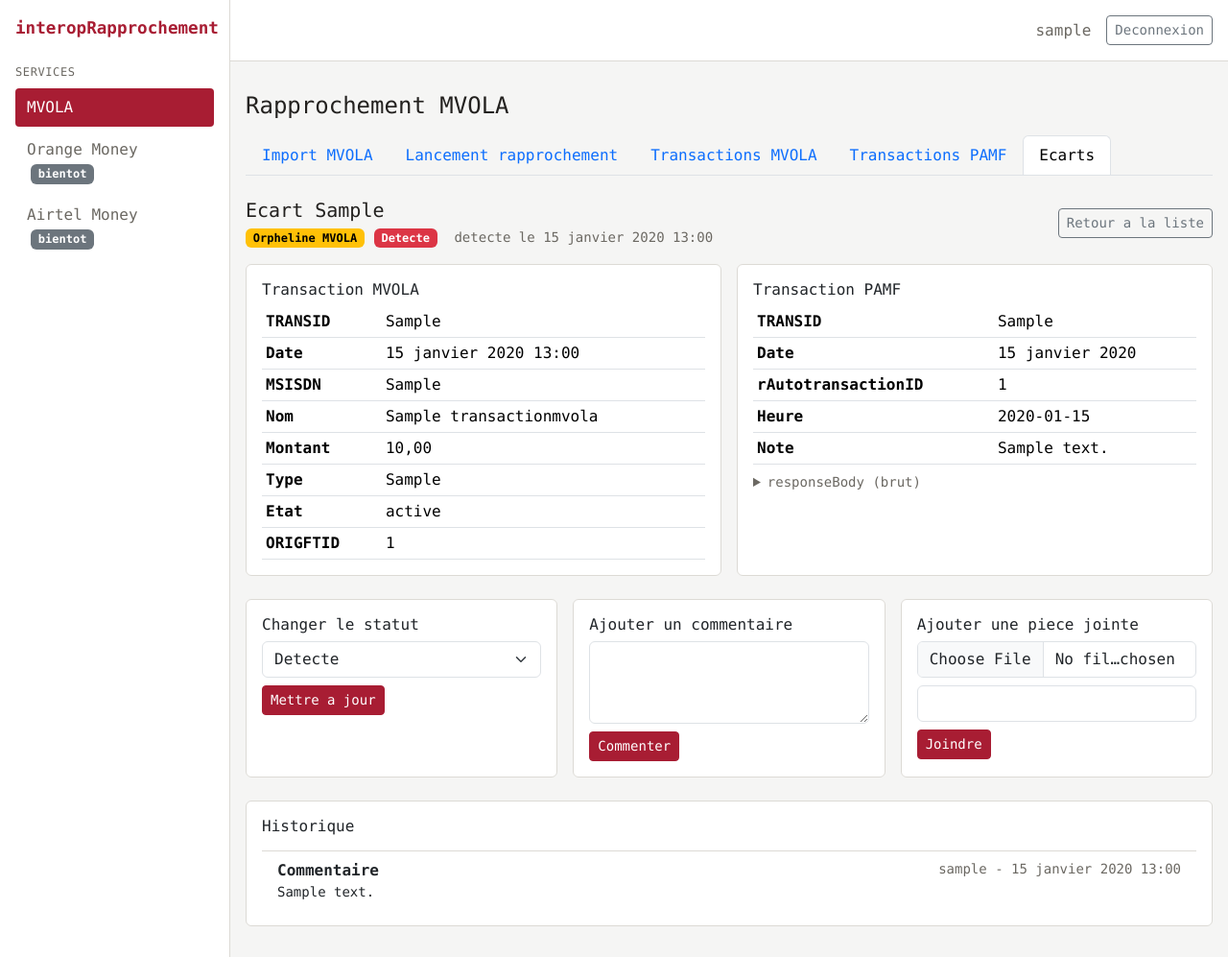
After one commit to minonjanandraina/interopRapprochement, a Django app: page /ecarts/mvola/ecarts/1/ in a window 1280 px wide. The commit adds this page. Shown: the whole page at 96% size. Run offline with Django 5.2, Linux system fonts and the light colour scheme; a user stored in the database is signed in; tables that the repository leaves empty hold one stand-in row (values such as "Sample post").

Commit message:
Sprint 4: traitement des ecarts et regularisation
- Detail d'un ecart (ecarts:detail) : transaction MVOLA vs PAMF cote a cote,
  responseBody affiche (repliable) cote PAMF, lien "Details" depuis la liste
- Actions de traitement : changer le statut (DETECTE/EN_COURS/REGULARISE),
  ajouter un commentaire, joindre une piece jointe (FileField)
- Nouveau modele EcartHistorique (qui/quand/quelle action) : une entree par
  action, timeline affichee sur l'ecran de detail ; un changement de statut
  vers la meme valeur ne cree pas d'entree
- Dette Sprint 1 corrigee : les tests qui uploadent un fichier ecrivaient
  reellement sous media/ et polluaient le dev au fil des executions
  (182 fichiers de test accumules, nettoyes) - ajout d'un TEST_RUNNER
  (config.test_runner.TempMediaTestRunner) qui redirige MEDIA_ROOT vers un
  dossier temporaire pendant les tests
- 5 nouveaux tests (detail, commentaire, changement de statut idempotent,
  piece jointe) ; 27/27 tests OK. Valide sur un ecart reel du 2026-09-07
- CLAUDE.md : Sprint 4 marque termine

Co-Authored-By: Claude Sonnet 5 <noreply@anthropic.com>
Claude-Session: https://claude.ai/code/session_012JGHrZo1j5vJiApxYKaMow

```diff
--- a/config/settings.py
+++ b/config/settings.py
@@ -130,6 +130,8 @@ MEDIA_ROOT = BASE_DIR / 'media'
 
 DEFAULT_AUTO_FIELD = 'django.db.models.BigAutoField'
 
+TEST_RUNNER = 'config.test_runner.TempMediaTestRunner'
+
 
 # Email (notifications - cf. CLAUDE.md section "Serveur mail")
 # Serveur SMTP interne PAMF, sans authentification ni TLS.
--- a/ecarts/forms.py
+++ b/ecarts/forms.py
@@ -14,3 +14,28 @@ class FiltreEcartForm(forms.Form):
                                     widget=forms.Select(attrs={'class': 'form-select form-select-sm'}))
     statut = forms.ChoiceField(required=False, label='Statut', choices=[('', 'Tous')] + Ecart.Statut.choices,
                                 widget=forms.Select(attrs={'class': 'form-select form-select-sm'}))
+
+
+class CommentaireForm(forms.Form):
+    texte = forms.CharField(
+        label='Commentaire',
+        widget=forms.Textarea(attrs={'class': 'form-control', 'rows': 3}),
+    )
+
+
+class ChangerStatutForm(forms.Form):
+    nouveau_statut = forms.ChoiceField(
+        label='Nouveau statut', choices=Ecart.Statut.choices,
+        widget=forms.Select(attrs={'class': 'form-select'}),
+    )
+
+
+class PieceJointeForm(forms.Form):
+    fichier = forms.FileField(
+        label='Piece jointe',
+        widget=forms.ClearableFileInput(attrs={'class': 'form-control'}),
+    )
+    commentaire = forms.CharField(
+        required=False, label='Commentaire (optionnel)',
+        widget=forms.TextInput(attrs={'class': 'form-control'}),
+    )
--- /dev/null
+++ b/ecarts/templates/ecarts/detail.html
@@ -0,0 +1,130 @@
+{% extends "base.html" %}
+
+{% block title %}Ecart {{ ecart.transid_mvola }} - interopRapprochement{% endblock %}
+
+{% block content %}
+<h1 class="h4 mb-3">Rapprochement MVOLA</h1>
+{% include "transactions/_mvola_tabs.html" %}
+
+<div class="d-flex justify-content-between align-items-center mb-3">
+    <div>
+        <h2 class="h5 mb-1">Ecart {{ ecart.transid_mvola }}</h2>
+        <span class="badge {% if ecart.type_ecart == 'ORPHELINE_MVOLA' %}text-bg-warning{% else %}text-bg-info{% endif %}">
+            {{ ecart.get_type_ecart_display }}
+        </span>
+        <span class="badge {% if ecart.statut == 'REGULARISE' %}text-bg-success{% elif ecart.statut == 'EN_COURS' %}text-bg-secondary{% else %}text-bg-danger{% endif %}">
+            {{ ecart.get_statut_display }}
+        </span>
+        <span class="text-muted-debian small ms-2">detecte le {{ ecart.detecte_le }}</span>
+    </div>
+    <a href="{% url 'ecarts:mvola_liste' %}" class="btn btn-outline-secondary btn-sm">Retour a la liste</a>
+</div>
+
+<div class="row g-3 mb-4">
+    <div class="col-md-6">
+        <div class="card p-3 h-100">
+            <h3 class="h6">Transaction MVOLA</h3>
+            {% if transaction_mvola %}
+            <table class="table table-sm mb-0">
+                <tbody>
+                    <tr><th>TRANSID</th><td>{{ transaction_mvola.transid_mvola }}</td></tr>
+                    <tr><th>Date</th><td>{{ transaction_mvola.date_trans }}</td></tr>
+                    <tr><th>MSISDN</th><td>{{ transaction_mvola.msisdn }}</td></tr>
+                    <tr><th>Nom</th><td>{{ transaction_mvola.nom }}</td></tr>
+                    <tr><th>Montant</th><td>{{ transaction_mvola.amount }}</td></tr>
+                    <tr><th>Type</th><td>{{ transaction_mvola.type_operation }}</td></tr>
+                    <tr><th>Etat</th><td>{{ transaction_mvola.state }}</td></tr>
+                    <tr><th>ORIGFTID</th><td>{{ transaction_mvola.origftid }}</td></tr>
+                </tbody>
+            </table>
+            {% else %}
+            <p class="text-muted-debian mb-0">Aucune transaction MVOLA (orpheline PAMF).</p>
+            {% endif %}
+        </div>
+    </div>
+    <div class="col-md-6">
+        <div class="card p-3 h-100">
+            <h3 class="h6">Transaction PAMF</h3>
+            {% if transaction_pamf %}
+            <table class="table table-sm mb-2">
+                <tbody>
+                    <tr><th>TRANSID</th><td>{{ transaction_pamf.transid_mvola }}</td></tr>
+                    <tr><th>Date</th><td>{{ transaction_pamf.posting_date }}</td></tr>
+                    <tr><th>rAutotransactionID</th><td>{{ transaction_pamf.r_autotransaction_id }}</td></tr>
+                    <tr><th>Heure</th><td>{{ transaction_pamf.time }}</td></tr>
+                    <tr><th>Note</th><td>{{ transaction_pamf.note }}</td></tr>
+                </tbody>
+            </table>
+            <details>
+                <summary class="small text-muted-debian" style="cursor: pointer;">responseBody (brut)</summary>
+                <pre class="small border rounded p-2 mt-2" style="white-space: pre-wrap;">{{ transaction_pamf.response_body }}</pre>
+            </details>
+            {% else %}
+            <p class="text-muted-debian mb-0">Aucune transaction PAMF (orpheline MVOLA).</p>
+            {% endif %}
+        </div>
+    </div>
+</div>
+
+<div class="row g-3 mb-4">
+    <div class="col-md-4">
+        <div class="card p-3 h-100">
+            <h3 class="h6">Changer le statut</h3>
+            <form method="post" action="{% url 'ecarts:changer_statut' ecart.pk %}">
+                {% csrf_token %}
+                {{ statut_form.nouveau_statut }}
+                <button type="submit" class="btn btn-debian btn-sm mt-2">Mettre a jour</button>
+            </form>
+        </div>
+    </div>
+    <div class="col-md-4">
+        <div class="card p-3 h-100">
+            <h3 class="h6">Ajouter un commentaire</h3>
+            <form method="post" action="{% url 'ecarts:ajouter_commentaire' ecart.pk %}">
+                {% csrf_token %}
+                {{ commentaire_form.texte }}
+                <button type="submit" class="btn btn-debian btn-sm mt-2">Commenter</button>
+            </form>
+        </div>
+    </div>
+    <div class="col-md-4">
+        <div class="card p-3 h-100">
+            <h3 class="h6">Ajouter une piece jointe</h3>
+            <form method="post" enctype="multipart/form-data" action="{% url 'ecarts:ajouter_piece_jointe' ecart.pk %}">
+                {% csrf_token %}
+                <div class="mb-2">{{ piece_jointe_form.fichier }}</div>
+                {{ piece_jointe_form.commentaire }}
+                <button type="submit" class="btn btn-debian btn-sm mt-2">Joindre</button>
+            </form>
+        </div>
+    </div>
+</div>
+
+<div class="card p-3">
+    <h3 class="h6 mb-3">Historique</h3>
+    {% if historique %}
+    <ul class="list-group list-group-flush">
+        {% for h in historique %}
+        <li class="list-group-item">
+            <div class="d-flex justify-content-between">
+                <strong>{{ h.get_action_display }}</strong>
+                <span class="text-muted-debian small">{{ h.auteur|default:"utilisateur supprime" }} - {{ h.horodatage }}</span>
+            </div>
+            {% if h.action == 'CHANGEMENT_STATUT' %}
+            <div class="small">{{ h.ancien_statut }} -> {{ h.nouveau_statut }}</div>
+            {% elif h.action == 'COMMENTAIRE' %}
+            <div class="small">{{ h.commentaire }}</div>
+            {% elif h.action == 'PIECE_JOINTE' %}
+            <div class="small">
+                <a href="{{ h.fichier.url }}" target="_blank" rel="noopener">{{ h.fichier.name }}</a>
+                {% if h.commentaire %} - {{ h.commentaire }}{% endif %}
+            </div>
+            {% endif %}
+        </li>
+        {% endfor %}
+    </ul>
+    {% else %}
+    <p class="text-muted-debian mb-0">Aucune action enregistree pour le moment.</p>
+    {% endif %}
+</div>
+{% endblock %}
--- a/ecarts/templates/ecarts/partials/liste_table.html
+++ b/ecarts/templates/ecarts/partials/liste_table.html
@@ -1,7 +1,7 @@
 <div class="table-responsive">
     <table class="table table-sm table-striped">
         <thead>
-            <tr><th>TRANSID</th><th>Date</th><th>Type</th><th>Statut</th><th>Detecte le</th></tr>
+            <tr><th>TRANSID</th><th>Date</th><th>Type</th><th>Statut</th><th>Detecte le</th><th></th></tr>
         </thead>
         <tbody>
             {% for e in page_obj %}
@@ -19,9 +19,10 @@
                     </span>
                 </td>
                 <td>{{ e.detecte_le }}</td>
+                <td><a href="{% url 'ecarts:detail' e.pk %}" class="btn btn-sm btn-outline-secondary">Details</a></td>
             </tr>
             {% empty %}
-            <tr><td colspan="5" class="text-muted-debian">Aucun ecart.</td></tr>
+            <tr><td colspan="6" class="text-muted-debian">Aucun ecart.</td></tr>
             {% endfor %}
         </tbody>
     </table>
--- a/ecarts/urls.py
+++ b/ecarts/urls.py
@@ -6,4 +6,8 @@ app_name = 'ecarts'
 
 urlpatterns = [
     path('mvola/ecarts/', views.mvola_liste, name='mvola_liste'),
+    path('mvola/ecarts/<int:pk>/', views.detail, name='detail'),
+    path('mvola/ecarts/<int:pk>/commentaire/', views.ajouter_commentaire_vue, name='ajouter_commentaire'),
+    path('mvola/ecarts/<int:pk>/statut/', views.changer_statut_vue, name='changer_statut'),
+    path('mvola/ecarts/<int:pk>/piece-jointe/', views.ajouter_piece_jointe_vue, name='ajouter_piece_jointe'),
 ]
--- a/ecarts/views.py
+++ b/ecarts/views.py
@@ -1,11 +1,13 @@
+from django.contrib import messages
 from django.contrib.auth.decorators import login_required
-from django.shortcuts import render
+from django.shortcuts import get_object_or_404, redirect, render
 
 from core.htmx import is_htmx_request
 from core.pagination import paginate
 
-from .forms import FiltreEcartForm
+from .forms import ChangerStatutForm, CommentaireForm, FiltreEcartForm, PieceJointeForm
 from .models import Ecart
+from .services import ajouter_commentaire, ajouter_piece_jointe, changer_statut
 
 
 @login_required
@@ -33,3 +35,66 @@ def mvola_liste(request):
 
     context.update({'active_tab': 'ecarts', 'active_service': 'mvola'})
     return render(request, 'ecarts/liste_mvola.html', context)
+
+
+@login_required
+def detail(request, pk):
+    ecart = get_object_or_404(
+        Ecart.objects.select_related('resultat__transaction_mvola', 'resultat__transaction_pamf'), pk=pk,
+    )
+    context = {
+        'ecart': ecart,
+        'transaction_mvola': ecart.resultat.transaction_mvola,
+        'transaction_pamf': ecart.resultat.transaction_pamf,
+        'commentaire_form': CommentaireForm(),
+        'statut_form': ChangerStatutForm(initial={'nouveau_statut': ecart.statut}),
+        'piece_jointe_form': PieceJointeForm(),
+        'historique': ecart.historique.select_related('auteur').all(),
+        'active_tab': 'ecarts',
+        'active_service': 'mvola',
+    }
+    return render(request, 'ecarts/detail.html', context)
+
+
+@login_required
+def ajouter_commentaire_vue(request, pk):
+    ecart = get_object_or_404(Ecart, pk=pk)
+    if request.method == 'POST':
+        form = CommentaireForm(request.POST)
+        if form.is_valid():
+            ajouter_commentaire(ecart, request.user, form.cleaned_data['texte'])
+            messages.success(request, 'Commentaire ajoute.')
+        else:
+            messages.error(request, 'Commentaire invalide.')
+    return redirect('ecarts:detail', pk=pk)
+
+
+@login_required
+def changer_statut_vue(request, pk):
+    ecart = get_object_or_404(Ecart, pk=pk)
+    if request.method == 'POST':
+        form = ChangerStatutForm(request.POST)
+        if form.is_valid():
+            resultat = changer_statut(ecart, request.user, form.cleaned_data['nouveau_statut'])
+            if resultat:
+                messages.success(request, 'Statut mis a jour.')
+            else:
+                messages.info(request, 'Le statut etait deja a jour.')
+        else:
+            messages.error(request, 'Statut invalide.')
+    return redirect('ecarts:detail', pk=pk)
+
+
+@login_required
+def ajouter_piece_jointe_vue(request, pk):
+    ecart = get_object_or_404(Ecart, pk=pk)
+    if request.method == 'POST':
+        form = PieceJointeForm(request.POST, request.FILES)
+        if form.is_valid():
+            ajouter_piece_jointe(
+                ecart, request.user, form.cleaned_data['fichier'], form.cleaned_data.get('commentaire', ''),
+            )
+            messages.success(request, 'Piece jointe ajoutee.')
+        else:
+            messages.error(request, 'Piece jointe invalide.')
+    return redirect('ecarts:detail', pk=pk)
```
Also changed, not shown: CLAUDE.md (+7 -5 lines), config/test_runner.py (added, +22 -0 lines), ecarts/admin.py (+7 -1 lines), ecarts/models.py (+28 -1 lines), ecarts/services.py (added, +33 -0 lines), ecarts/tests.py (+68 -1 lines), ecarts/migrations/0002_ecarthistorique.py (added).
